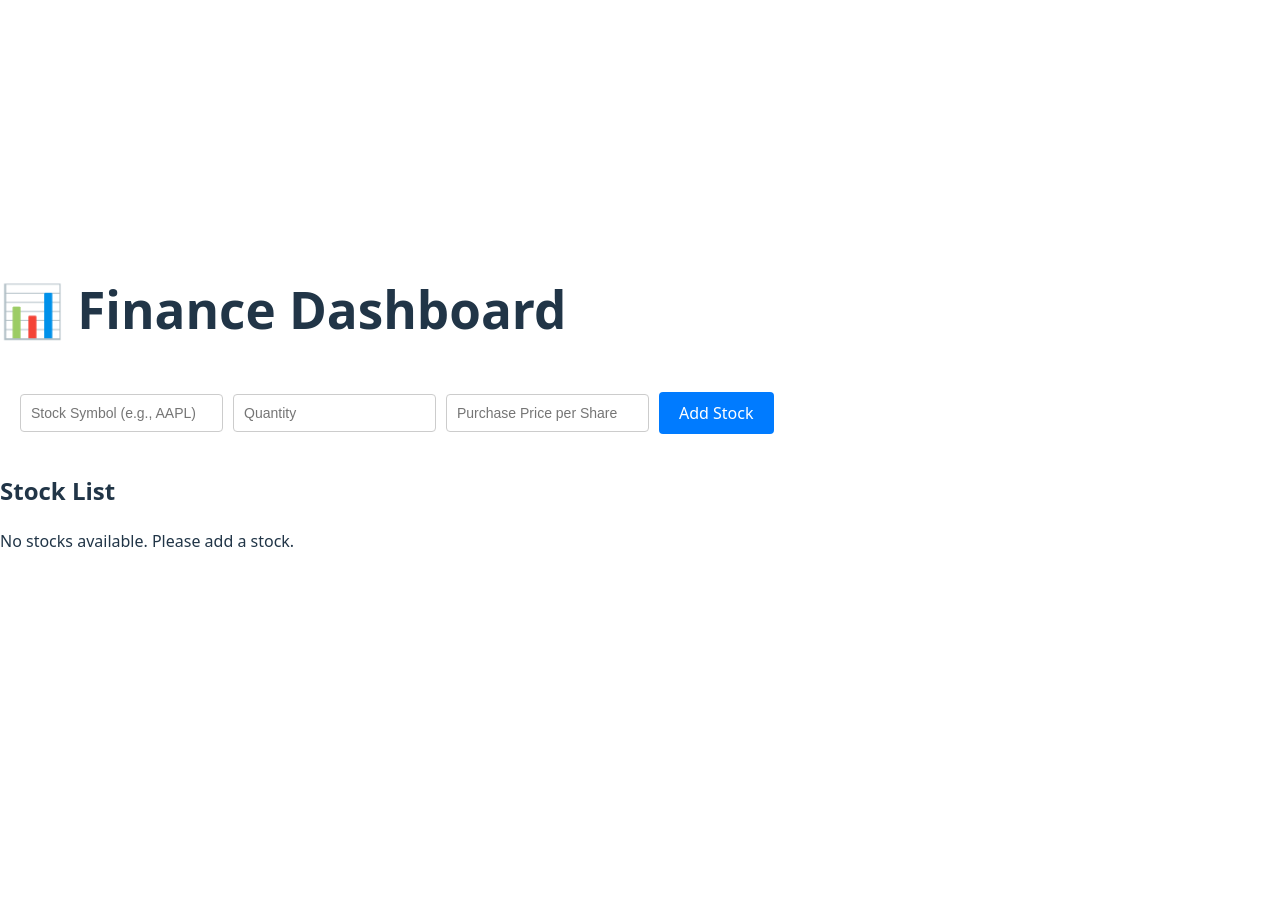
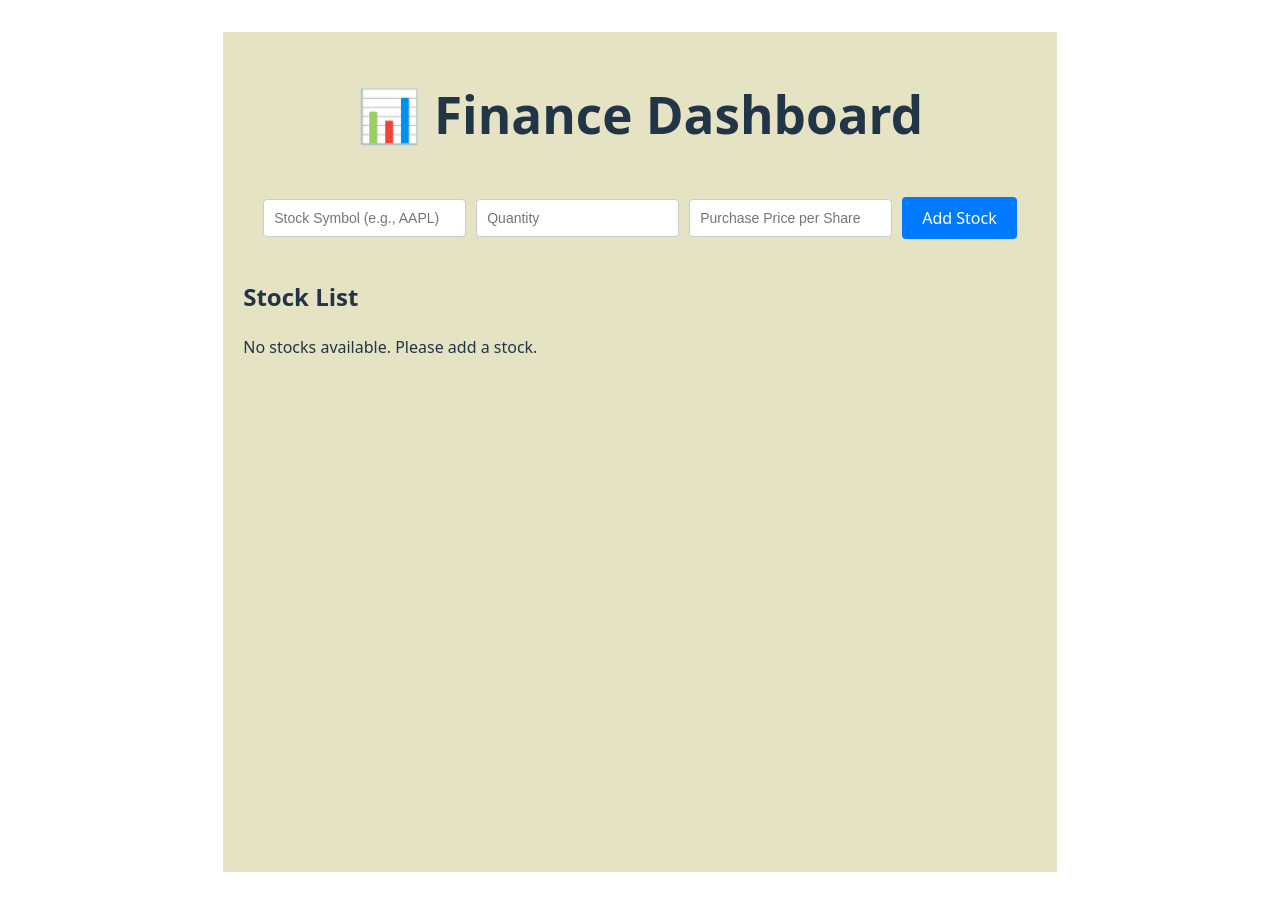
Before and after one commit to huiminheng/HengHuiMin-Capstone, a React (Vite) app in the folder stockform-capstone-hhm/: page / in a window 1280 px wide. Before the commit the page ends 800 px from the top, so only its background shows below. Built offline with nearby package versions, Linux system fonts and the light colour scheme.

Commit message:
Change background colour

```diff
--- a/stockform-capstone-hhm/src/App.css
+++ b/stockform-capstone-hhm/src/App.css
@@ -1,3 +1,9 @@
+.main-content-align {
+  display: flex;
+  flex-direction: column;
+  align-items: flex-start;
+}
+
 #root {
   max-width: 1280px;
   margin: 0 auto;
@@ -42,7 +48,7 @@
 }
 
 .app {
-  background-color: #e4c1dcf5;
-  min-height: 500vh;
+  background-color: #e4e2c1f5;
+  min-height: 100vh;
   padding: 20px;
 }
--- a/stockform-capstone-hhm/src/App.jsx
+++ b/stockform-capstone-hhm/src/App.jsx
@@ -2,6 +2,7 @@ import { useState, useCallback } from "react";
 import StockForm from "./components/StockForm";
 import StockList from "./components/StockList";
 import { usePrices } from "./contexts/PriceContext";
+import "./App.css";
 
 function App() {
   const [stocks, setStocks] = useState([]);
@@ -29,14 +30,16 @@ function App() {
   return (
     <div className="app">
       <h1>📊 Finance Dashboard</h1>
+      <div className="main-content-align">
         <StockForm onAddStock={handleAddStock} />
-      <h2>Stock List</h2>
+        <h2 className="stock-list-heading">Stock List</h2>
         <StockList
           stocks={stocks}
           calculateProfitLoss={calculateProfitLoss}
           getProfitLossColor={getProfitLossColor}
         />
       </div>
+    </div>
   );
 }
 
```
Lines whose indentation alone changed are shown as unchanged.
